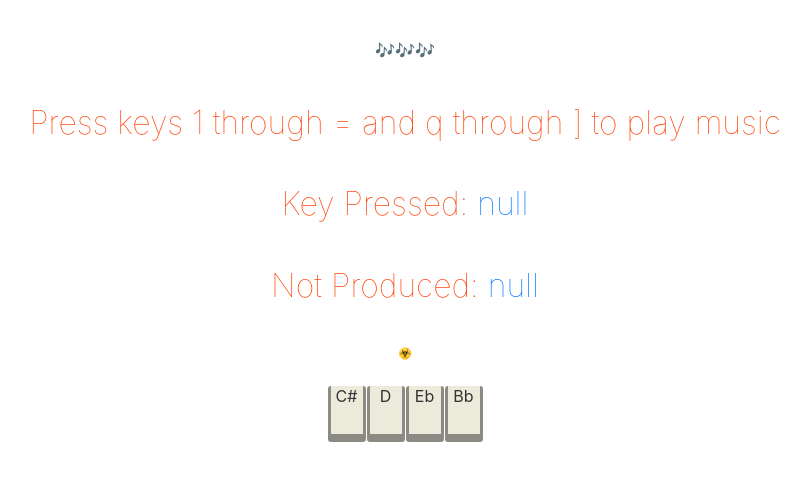
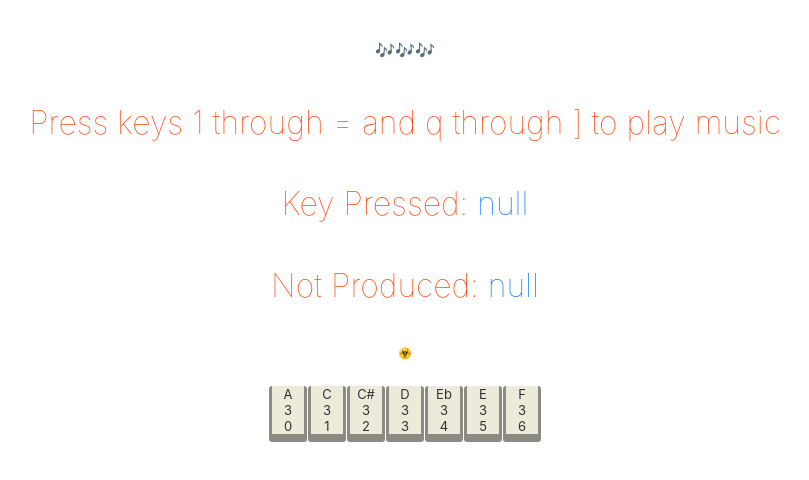
Before and after one commit to colintsteele/tbk, a Svelte app: page / in a window 1280 px wide. Shown: the top 480 px of the page, without its empty margins (235-1044 px from the left). Built offline with nearby package versions, Linux system fonts and the light colour scheme.

Commit message:
Begin attaching Keys to key component

```diff
--- a/src/App.svelte
+++ b/src/App.svelte
@@ -1,8 +1,10 @@
 <script lang="ts">
 import Natural from "./components/Natural.svelte";
+import type Key from "./key";
 import type KeyHandler from "./keyHandler";
 
 	export let keyHandler: KeyHandler;
+	export let keys: Array<Key>;
 
 	let keyPressed = null;
 	$: lastKey = keyPressed;
@@ -33,8 +35,8 @@ import type KeyHandler from "./keyHandler";
 
 	<h6> ☣️ </h6>
 
-	{#each notes as note}
-	  <Natural note={note}/>
+	{#each Object.entries(keys).slice(0, 7) as key }
+	  <Natural key={key[1]}/>
 	{/each}
 
 </main>
@@ -61,8 +63,6 @@ import type KeyHandler from "./keyHandler";
 		font-weight: 100;
 	}
 
-
-
 	@media (min-width: 640px) {
 		main {
 			max-width: none;
--- a/src/components/Natural.svelte
+++ b/src/components/Natural.svelte
@@ -1,10 +1,21 @@
 <script lang="ts">
-    export let note;
+import type Key from "../key";
+
+    export let key: Key;
 </script>
 
-<div class='natural'> {note} </div>
+<div class='natural' on:click={key.play}>
+    <span>{key.note} </span>
+    <span>{key.octave} </span>
+    <span>{key.key} </span>
+</div>
 
 <style>
+    span {
+        display: block;
+        font-size: small;
+    }
+
     .natural {
         height: 3em;
         width: 2em;
--- a/src/key.ts
+++ b/src/key.ts
@@ -2,12 +2,14 @@ import { getContext } from "svelte";
 import { FrequencyMap } from "./frequencyMap";
 export default class Key {
     private context = new AudioContext;
+    public key: string; //keyboard key -> qwerty
     public note: string;
     public octave: number;
 
-    constructor(note: string, octave: number) {
+    constructor(note: string, octave: number, key: string) {
         this.note = note;
         this.octave = octave;
+        this.key = key;
     }
 
     play() {
--- a/src/keyHandler.ts
+++ b/src/keyHandler.ts
@@ -1,34 +1,35 @@
 import { getContext } from "svelte";
 import { FrequencyMap } from "./frequencyMap";
-import Key from "./key";
+import type Key from "./key";
+
 //probably becomes more important as we switch keypresses around with music notes
 export default class KeyHandler {
     private keys: object;
 
-    constructor(){
-        this.keys = {};
+    constructor(keys: object){
+        this.keys = keys;
 
-        let mapping = {
-             'C'  : ['q', '1'],
-             'C#' : ['w', '2'],
-             'D'  : ['e', '3'],
-             'Eb' : ['r', '4'],
-             'E'  : ['t', '5'],
-             'F'  : ['y', '6'],
-             'F#' : ['u', '7'],
-             'G'  : ['i', '8'],
-             'G#' : ['o', '9'],
-             'A'  : ['p', '0'],
-             'Bb' : ['[', '-'],
-             'B'  : [']', '=']
-        }
+        // let mapping = {
+        //      'C'  : ['q', '1'],
+        //      'C#' : ['w', '2'],
+        //      'D'  : ['e', '3'],
+        //      'Eb' : ['r', '4'],
+        //      'E'  : ['t', '5'],
+        //      'F'  : ['y', '6'],
+        //      'F#' : ['u', '7'],
+        //      'G'  : ['i', '8'],
+        //      'G#' : ['o', '9'],
+        //      'A'  : ['p', '0'],
+        //      'Bb' : ['[', '-'],
+        //      'B'  : [']', '=']
+        // }
 
-        for (var note in mapping) {
-            var num_row = mapping[note][1]
-            var letter_row = mapping[note][0];
-            this.keys[num_row] = new Key(note, 3);
-            this.keys[letter_row] = new Key(note, 4);
-        }
+        // for (var note in mapping) {
+        //     var num_row = mapping[note][1]
+        //     var letter_row = mapping[note][0];
+        //     this.keys[num_row] = new Key(note, 3);
+        //     this.keys[letter_row] = new Key(note, 4);
+        // }
     }
 
     handle(keypress: string) {
--- a/src/main.ts
+++ b/src/main.ts
@@ -1,12 +1,38 @@
 import App from './App.svelte';
+import Key from './key';
 import KeyHandler from './keyHandler';
 
-let keyHandler = new KeyHandler;
+let keyMap: {} = {
+	'C': ['q', '1'],
+	'C#': ['w', '2'],
+	'D': ['e', '3'],
+	'Eb': ['r', '4'],
+	'E': ['t', '5'],
+	'F': ['y', '6'],
+	'F#': ['u', '7'],
+	'G': ['i', '8'],
+	'G#': ['o', '9'],
+	'A': ['p', '0'],
+	'Bb': ['[', '-'],
+	'B': [']', '=']
+}
+let keys: {} = {};
+for (var key in keyMap) {
+	var num_row = keyMap[key][1]
+	var letter_row = keyMap[key][0];
+
+	keys[num_row] = new Key(key, 3, num_row);
+	keys[letter_row] = new Key(key, 4, letter_row);
+}
+
+let keyHandler = new KeyHandler(keys);
+console.log(keys);
 
 const app = new App({
 	target: document.body,
 	props: {
-		keyHandler: keyHandler
+		keyHandler: keyHandler,
+		keys: keys
 	}
 });
 
```
